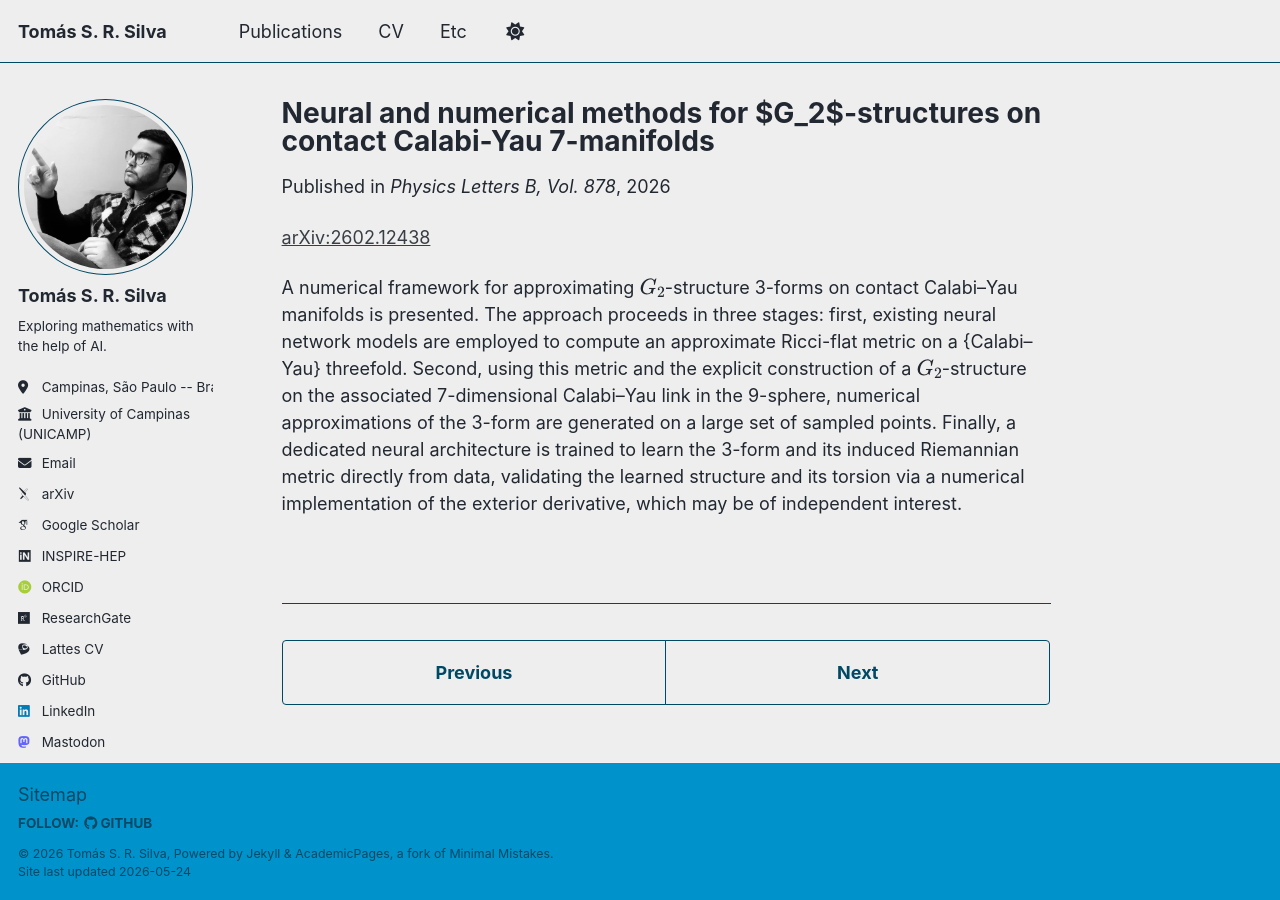
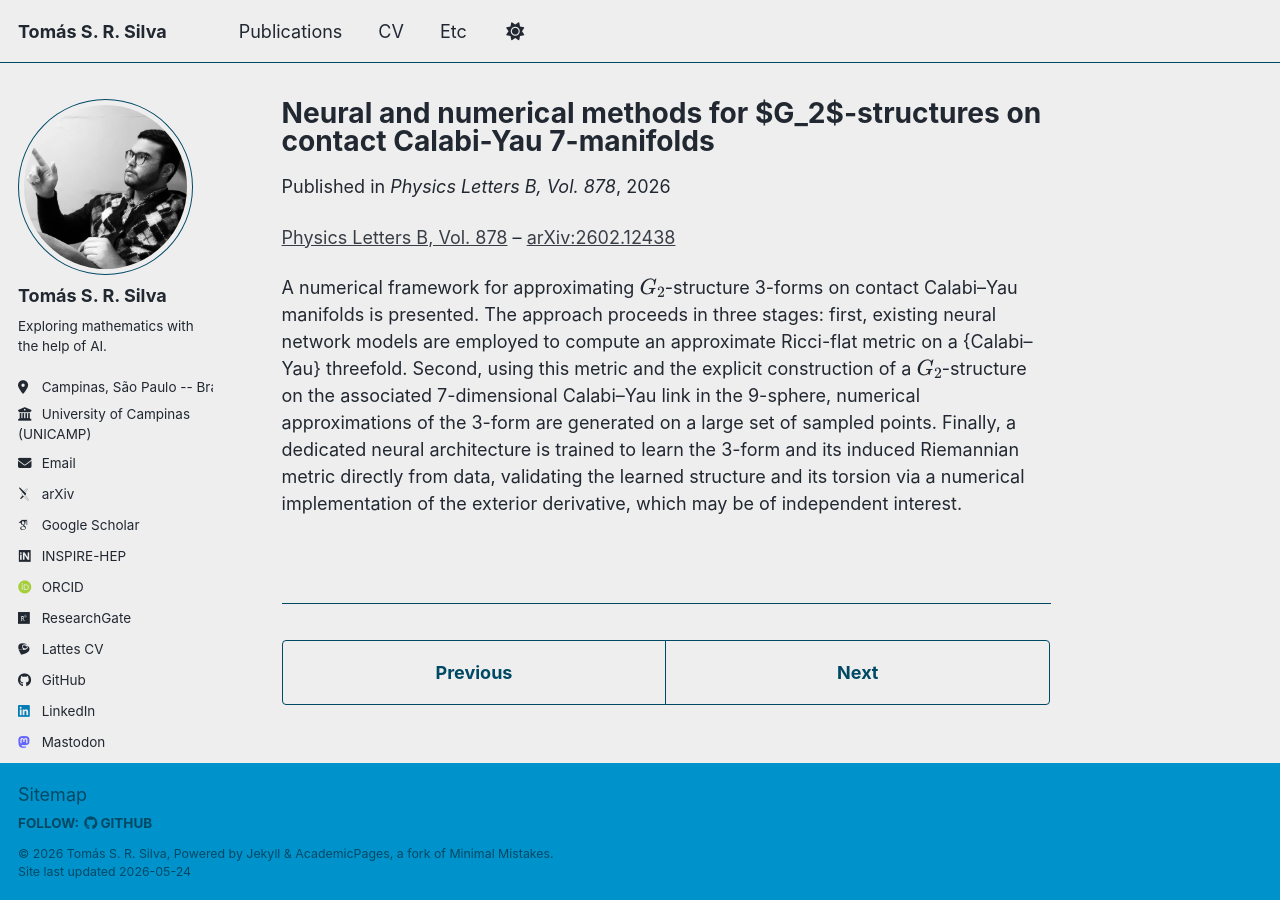
Before and after one commit to TomasSilva/TomasSilva.github.io, a Jekyll site: the page built from _publications/2026-02-Neural and numerical methods for G2.md, in a window 1280 px wide. Built offline with Jekyll 4.4.1, drawn with Linux system fonts in a browser that asks for light colours; some web fonts are replaced; a script bundle is joined from its source files by our own code; library files that are not in the unit come from our copies.

Commit message:
adding plb link

```diff
--- a/_publications/2026-02-Neural and numerical methods for G2.md
+++ b/_publications/2026-02-Neural and numerical methods for G2.md
@@ -10,6 +10,6 @@ slidesurl: #
 paperurl: 'https://doi.org/10.1016/j.physletb.2026.140566'
 citation: #
 ---
-[arXiv:2602.12438](https://arxiv.org/abs/2602.12438)
+[Physics Letters B, Vol. 878](https://doi.org/10.1016/j.physletb.2026.140566) -- [arXiv:2602.12438](https://arxiv.org/abs/2602.12438)
 
 A numerical framework for approximating \\(G_2\\)-structure 3-forms on contact Calabi--Yau manifolds is presented. The approach proceeds in three stages: first, existing neural network models are employed to compute an approximate Ricci-flat metric on a {Calabi–Yau} threefold. Second, using this metric and the explicit construction of a \\(G_2\\)-structure on the associated 7-dimensional Calabi–Yau link in the 9-sphere, numerical approximations of the 3-form are generated on a large set of sampled points. Finally, a dedicated neural architecture is trained to learn the 3-form and its induced Riemannian metric directly from data, validating the learned structure and its torsion via a numerical implementation of the exterior derivative, which may be of independent interest.
```
